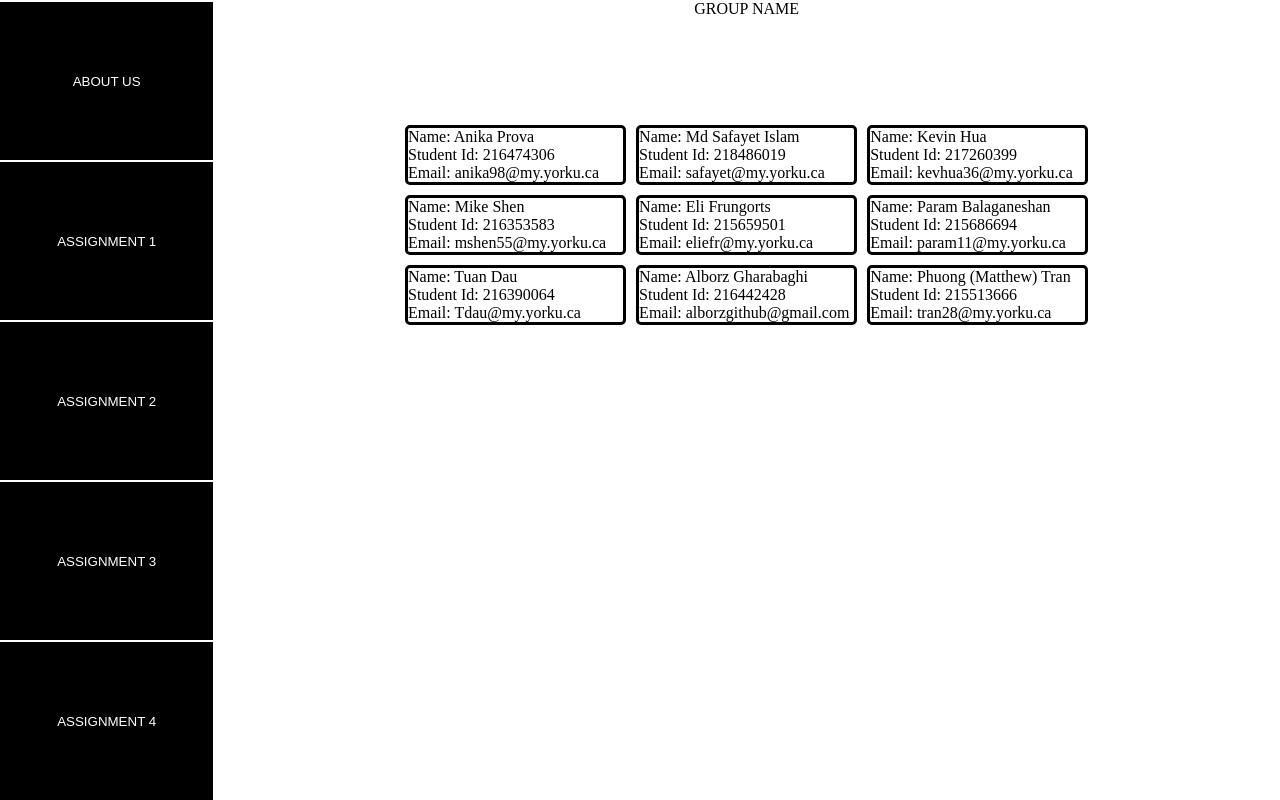
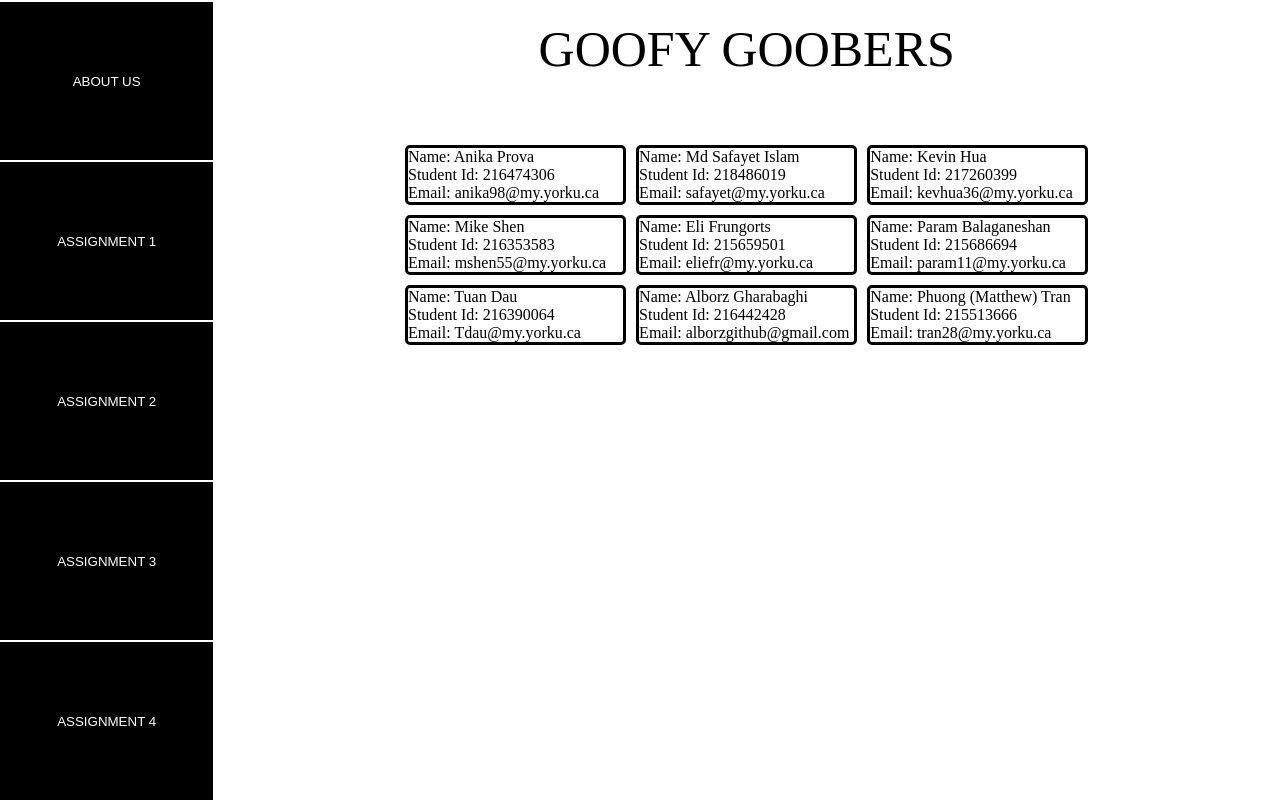
Before and after one commit to EECS4314/website, a React (Create React App) app: page / in a window 1280 px wide. Built offline with nearby package versions, Linux system fonts and the light colour scheme.

Commit message:
group name decided

```diff
--- a/src/parts/aboutUs.js
+++ b/src/parts/aboutUs.js
@@ -17,6 +17,8 @@ const Title = styled.div`
   width: 100%;
   height: 15%;
   justify-content: center;
+  margin-top: 20px;
+  font-size: 50px;
 `;
 
 const AboutBarWrapper = styled.div`
@@ -112,7 +114,7 @@ const AboutUs = () => {
   };
   return (
     <Wrapper>
-      <Title>GROUP NAME</Title>
+      <Title>GOOFY GOOBERS</Title>
       {MemberGrid()}
     </Wrapper>
   );
```
